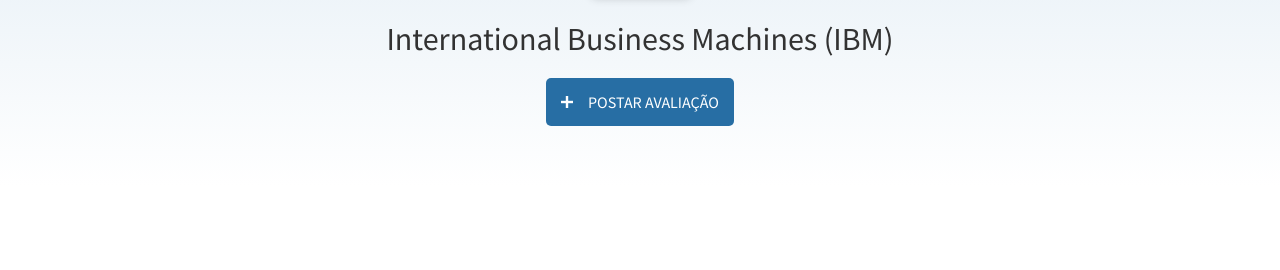
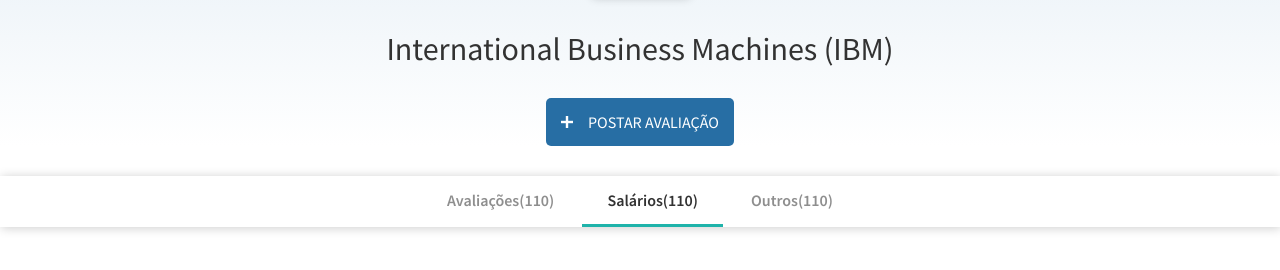
Before and after one commit to brunabxs/ResponsiveWebPage, a website: page public/index.html in a window 1280 px wide. Shown: the part 210-480 px from the top of the page. Drawn offline with nearby package versions, Linux system fonts and the light colour scheme; files that its build step writes are made by us from their sources.

Commit message:
Creating the menu.

```diff
--- a/public/index.html
+++ b/public/index.html
@@ -18,6 +18,12 @@
         <h1 id="lm-company-name">International Business Machines (IBM)</h1>
         <button class="lm-button active"><span class="lm-icon add"></span>Postar avaliação</button>
     </section>
+
+    <nav id="lm-company-menu">
+        <a href="#">Avaliações<span>(110)</span></a>
+        <a href="#" class="selected">Salários<span>(110)</span></a>
+        <a href="#">Outros<span>(110)</span></a>
+    </nav>
 </body>
 
 </html>
--- a/sass/main.scss
+++ b/sass/main.scss
@@ -14,17 +14,44 @@
 
 #lm-company-info {
     text-align: center;
-    padding: 60px 0px;
+    padding-top: 60px;
+    margin-bottom: 30px;
     @include filter-gradient(#BBD3E6, #FFFFFF);
     @include linear-gradient(url('../assets/background/company-page-background@3x.png'), #BBD3E6, #E9F1F7, #FFFFFF);
     background-repeat: no-repeat;
     background-position: center top;
 
     #lm-company-name {
-        margin: 20px 0;
+        margin: 30px 0;
     }
 
     #lm-company-logo {
         @include logo($companyLogoSize);
     }
 }
+
+#lm-company-menu {
+    position: relative;
+    text-align: center;
+    @include box-shadow(1px 1px 10px rgba(0, 0,0, 0.2));
+
+    a {
+        display: inline-block;
+        padding: 15px 25px;
+        color: $secTextColor;
+        font-weight: bold;
+
+        &:hover, &:active, &:visited {
+            color: $secTextColor;
+        }
+
+        &.selected {
+            border-bottom: 3px solid #1FB3AA;
+            color: $mainTextColor;
+
+            &:hover, &:active, &:visited {
+                color: $mainTextColor;
+            }
+        }
+    }
+}
```
